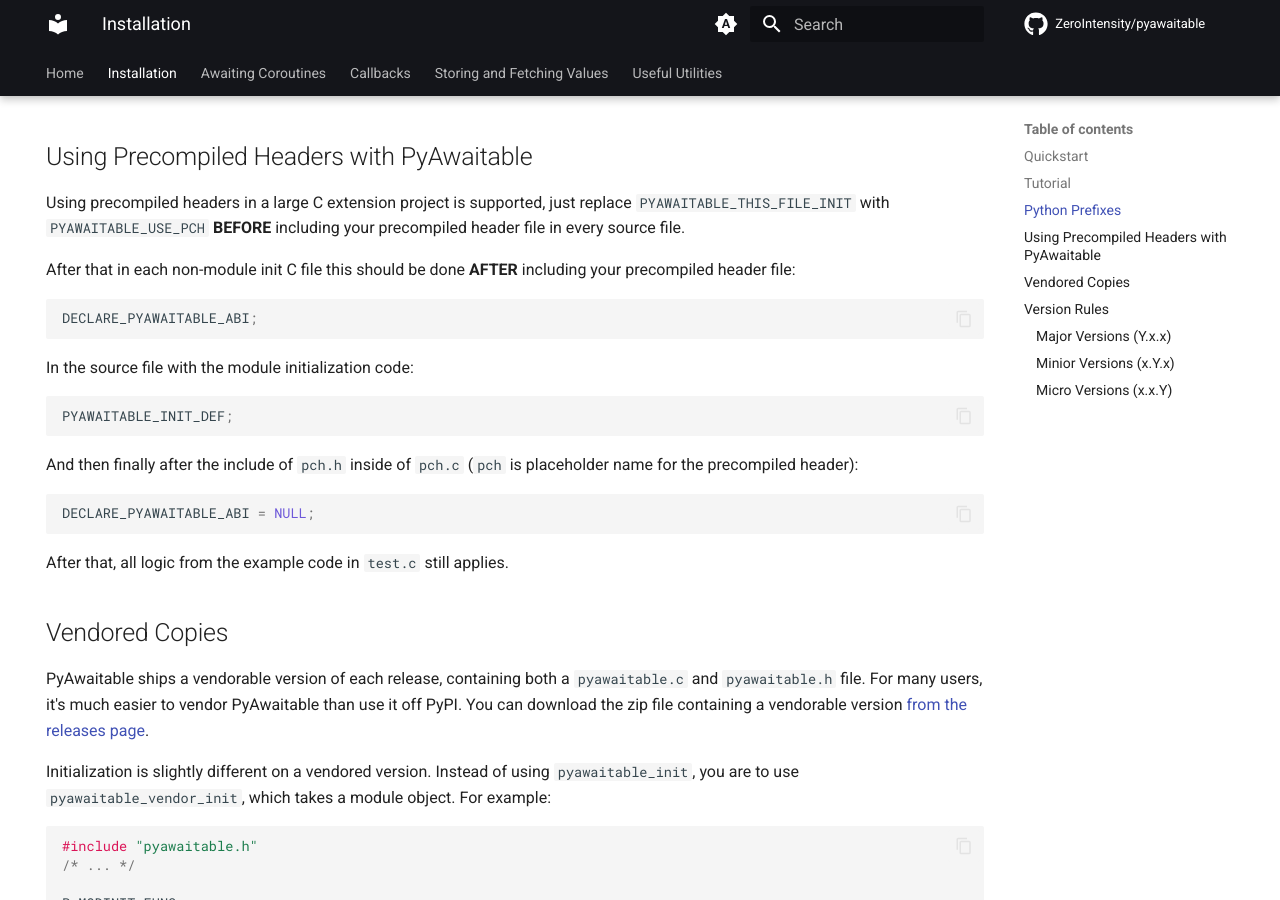
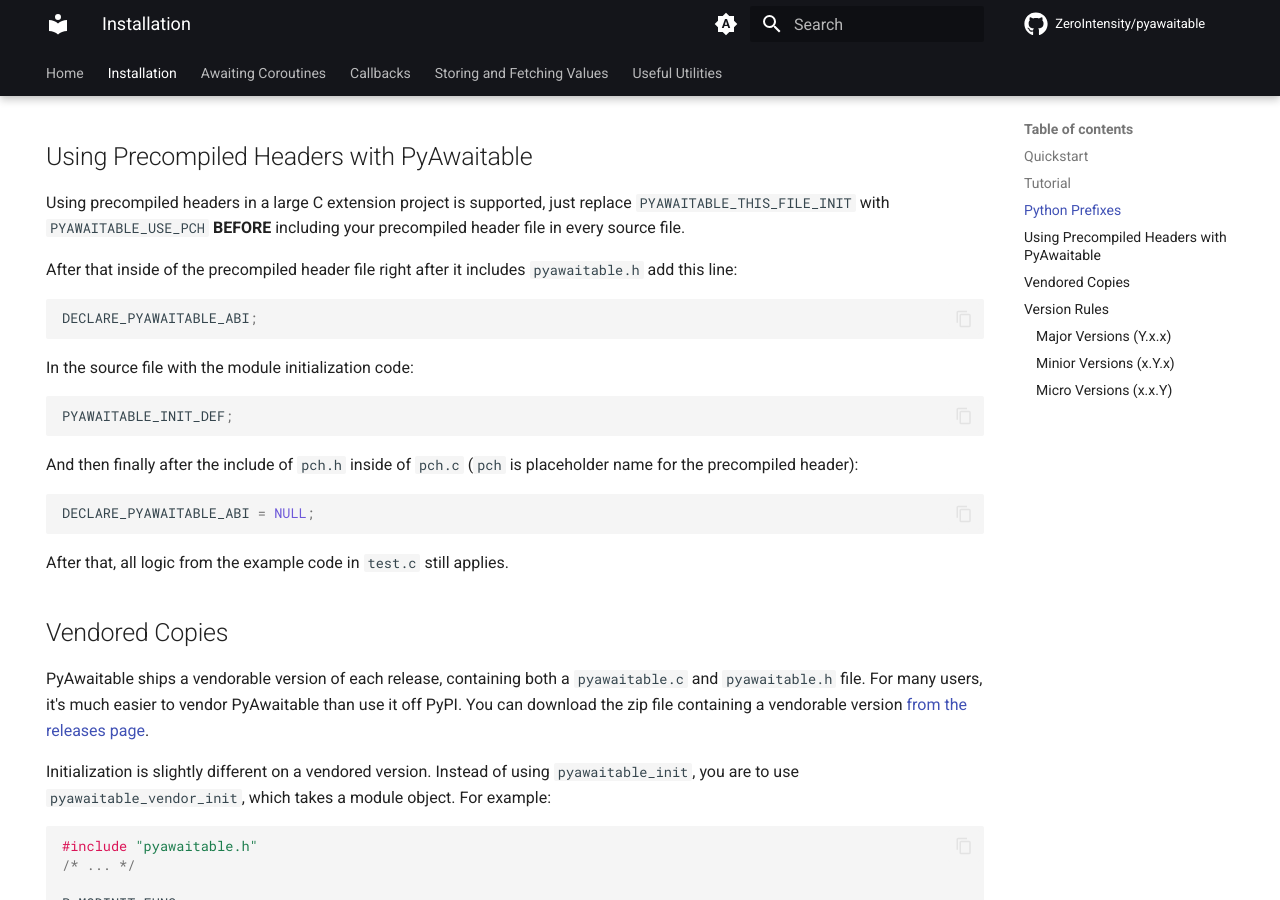
Before and after one commit to ZeroIntensity/pyawaitable, an MkDocs documentation site: the page built from docs/installation.md, in a window 1280 px wide and 900 px high, scrolled down 4381 px. Built offline with MkDocs 1.6.1 and Material for MkDocs 9.7.7, drawn with Linux system fonts in a browser that asks for light colours; comment, search, counter and statistics services are not loaded.

Commit message:
Update docs/installation.md

````diff
--- a/docs/installation.md
+++ b/docs/installation.md
@@ -195,7 +195,7 @@ The complete mapping of names to their Python API counterparts are:
 
 Using precompiled headers in a large C extension project is supported, just replace `PYAWAITABLE_THIS_FILE_INIT` with `PYAWAITABLE_USE_PCH` **BEFORE** including your precompiled header file in every source file.
 
-After that in each non-module init C file this should be done **AFTER** including your precompiled header file:
+After that inside of the precompiled header file right after it includes `pyawaitable.h` add this line:
 
 ```c
 DECLARE_PYAWAITABLE_ABI;
````
